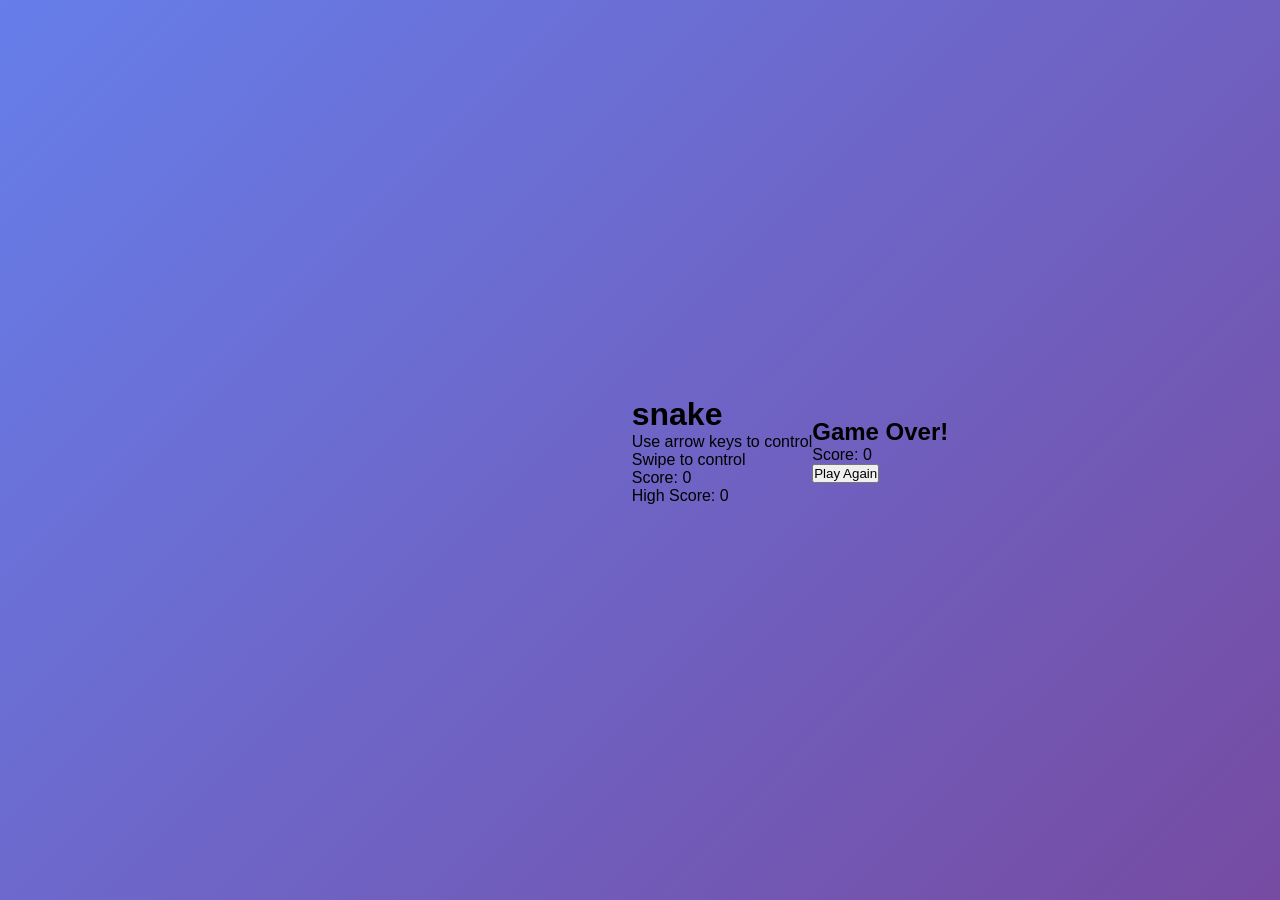
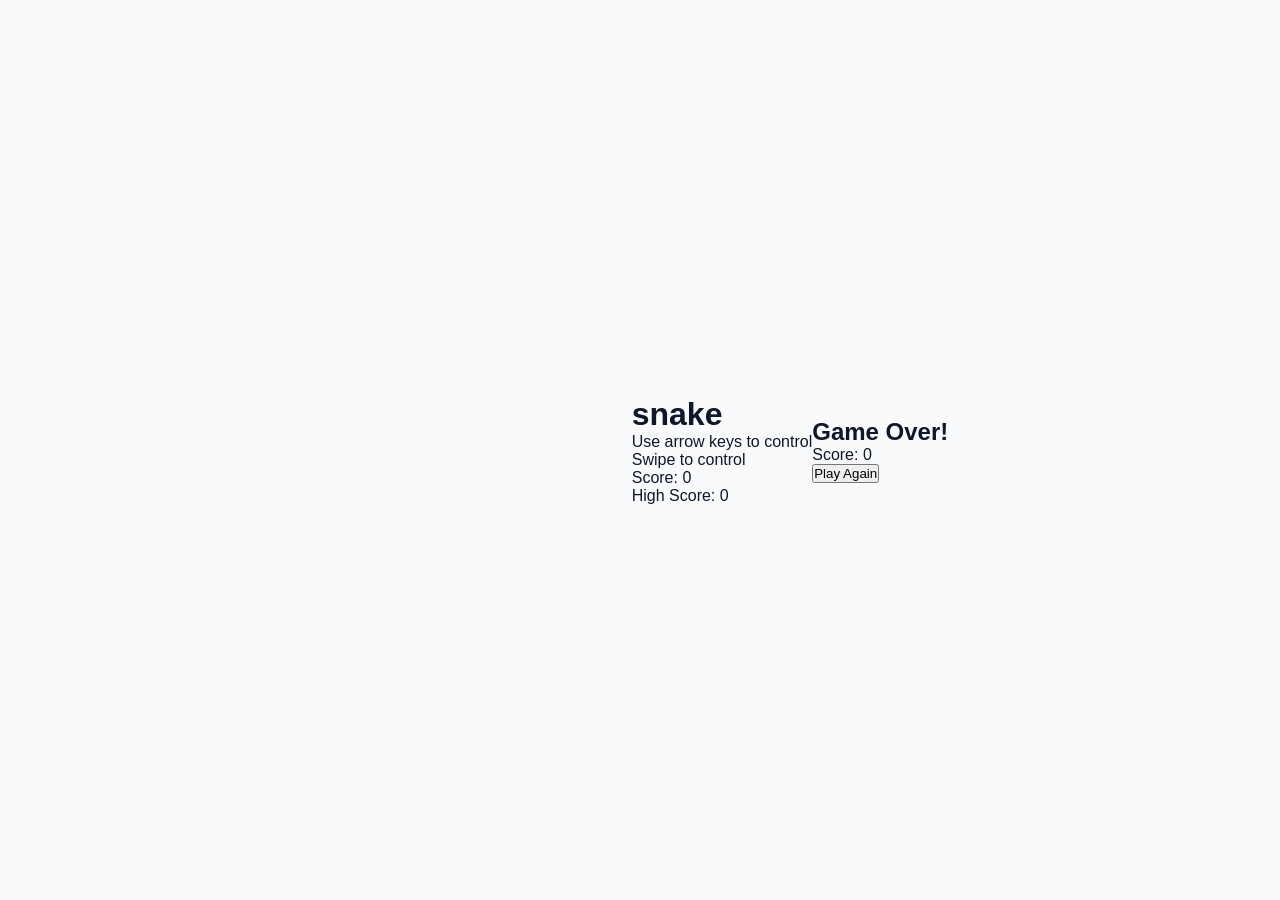

Update: add a file that is a style guide, and hints the in

--- a/styles.css
+++ b/styles.css
@@ -9,10 +9,11 @@ html, body {
     height: 100%;
     overflow: hidden;
     font-family: -apple-system, BlinkMacSystemFont, 'Segoe UI', Roboto, Oxygen, Ubuntu, Cantarell, sans-serif;
+    background: #f8fafc;
+    color: #0f172a;
 }
 
 body {
-    background: linear-gradient(135deg, #667eea 0%, #764ba2 100%);
     display: flex;
     align-items: center;
     justify-content: center;
@@ -36,23 +37,20 @@ body {
 
 .hero h1 {
     font-size: clamp(1.75rem, 4vw, 3rem);
-    color: white;
+    color: #0f172a;
     font-weight: 800;
     margin-bottom: 0.5rem;
-    text-shadow: 2px 2px 8px rgba(0,0,0,0.2);
     line-height: 1.2;
+    letter-spacing: -0.03em;
 }
 
 .highlight {
-    background: linear-gradient(45deg, #ffd89b, #19547b);
-    -webkit-background-clip: text;
-    -webkit-text-fill-color: transparent;
-    background-clip: text;
+    color: #2563eb;
 }
 
 .tagline {
     font-size: clamp(0.9rem, 1.8vw, 1.2rem);
-    color: rgba(255,255,255,0.95);
+    color: #475569;
 }
 
 .steps-grid {
@@ -64,7 +62,8 @@ body {
 }
 
 .step-card {
-    background: white;
+    background: #ffffff;
+    border: 1px solid #e2e8f0;
     border-radius: 16px;
     padding: clamp(1rem, 2vh, 1.5rem);
     display: flex;
@@ -72,39 +71,40 @@ body {
     align-items: center;
     justify-content: center;
     text-align: center;
-    box-shadow: 0 8px 24px rgba(0,0,0,0.15);
-    transition: transform 0.3s ease, box-shadow 0.3s ease;
+    box-shadow: 0 1px 2px rgba(15, 23, 42, 0.06);
+    transition: transform 0.2s ease, box-shadow 0.2s ease, border-color 0.2s ease;
 }
 
 .step-card:hover {
-    transform: translateY(-5px);
-    box-shadow: 0 12px 32px rgba(0,0,0,0.2);
+    transform: translateY(-3px);
+    box-shadow: 0 10px 24px rgba(15, 23, 42, 0.08);
+    border-color: #cbd5e1;
 }
 
 .step-number {
     width: clamp(40px, 6vw, 50px);
     height: clamp(40px, 6vw, 50px);
-    background: linear-gradient(135deg, #667eea 0%, #764ba2 100%);
+    background: #0f172a;
     color: white;
-    border-radius: 50%;
+    border-radius: 9999px;
     display: flex;
     align-items: center;
     justify-content: center;
     font-size: clamp(1.2rem, 2vw, 1.5rem);
-    font-weight: bold;
+    font-weight: 700;
     margin-bottom: 0.75rem;
 }
 
 .step-card h3 {
     font-size: clamp(1rem, 1.8vw, 1.2rem);
-    color: #333;
+    color: #0f172a;
     margin-bottom: 0.4rem;
     font-weight: 700;
 }
 
 .step-card p {
     font-size: clamp(0.8rem, 1.4vw, 0.95rem);
-    color: #666;
+    color: #64748b;
     line-height: 1.4;
 }
 
@@ -121,35 +121,36 @@ body {
     flex-direction: column;
     align-items: center;
     gap: 0.4rem;
-    color: white;
+    color: #0f172a;
     font-size: clamp(2rem, 3vw, 2.5rem);
 }
 
 .benefit span {
     font-size: clamp(0.85rem, 1.5vw, 1rem);
     font-weight: 600;
+    color: #475569;
 }
 
 .cta-button {
-    background: linear-gradient(135deg, #f093fb 0%, #f5576c 100%);
+    background: #111827;
     color: white;
-    border: none;
+    border: 1px solid #111827;
     padding: clamp(0.75rem, 1.5vh, 1rem) clamp(1.5rem, 3vw, 2.5rem);
     font-size: clamp(1rem, 1.8vw, 1.2rem);
-    font-weight: bold;
-    border-radius: 50px;
+    font-weight: 700;
+    border-radius: 9999px;
     cursor: pointer;
-    transition: all 0.3s ease;
-    box-shadow: 0 8px 24px rgba(245,87,108,0.4);
+    transition: all 0.2s ease;
+    box-shadow: 0 1px 2px rgba(15, 23, 42, 0.08);
 }
 
 .cta-button:hover {
-    transform: scale(1.05);
-    box-shadow: 0 12px 32px rgba(245,87,108,0.6);
+    transform: translateY(-1px);
+    box-shadow: 0 8px 18px rgba(15, 23, 42, 0.12);
 }
 
 .cta-button:active {
-    transform: scale(0.98);
+    transform: translateY(0);
 }
 
 @media (max-width: 768px) {
